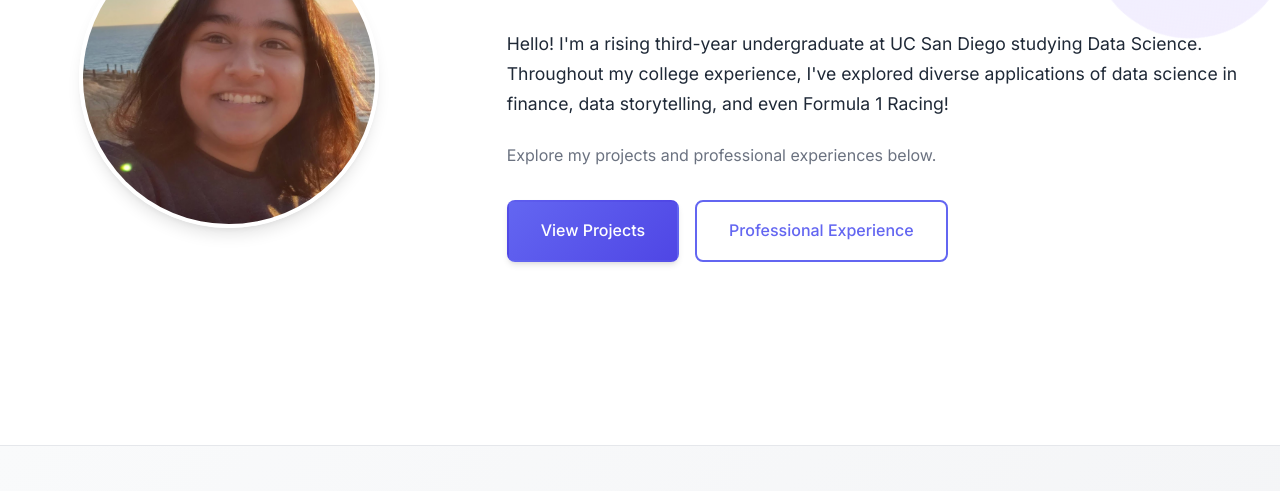
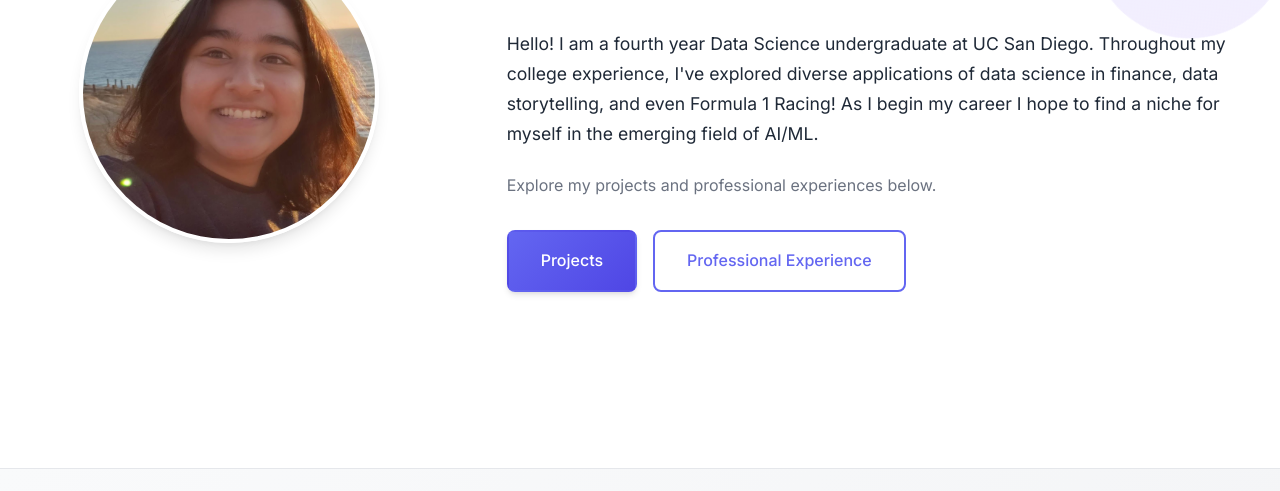
Before and after one commit to ssharmaSD/ssharmaSD.github.io, a plain HTML site: page index.html in a window 1280 px wide. Shown: the part 313-804 px from the top of the page. Drawn offline with nearby package versions, Linux system fonts and the light colour scheme.

Commit message:
Update index.html

```diff
--- a/index.html
+++ b/index.html
@@ -38,10 +38,10 @@
                 <div class="hero-text">
                     <h1>Suhani Sharma</h1>
                     <h2 class="subtitle">Data Science Student at UC San Diego</h2>
-                    <p class="intro-text">Hello! I'm a rising third-year undergraduate at UC San Diego studying Data Science. Throughout my college experience, I've explored diverse applications of data science in finance, data storytelling, and even Formula 1 Racing!</p>
+                    <p class="intro-text">Hello! I am a fourth year Data Science undergraduate at UC San Diego. Throughout my college experience, I've explored diverse applications of data science in finance, data storytelling, and even Formula 1 Racing! As I begin my career I hope to find a niche for myself in the emerging field of AI/ML.</p>
                     <p class="cta-text">Explore my projects and professional experiences below.</p>
                     <div class="cta-buttons">
-                        <a href="projects.html" class="btn btn-primary">View Projects</a>
+                        <a href="projects.html" class="btn btn-primary">Projects</a>
                         <a href="experience.html" class="btn btn-secondary">Professional Experience</a>
                     </div>
                 </div>
```
